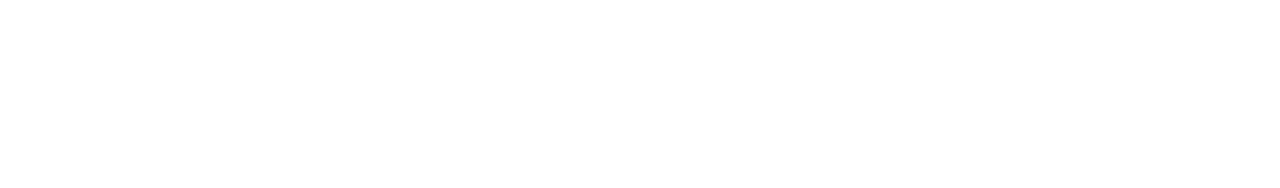
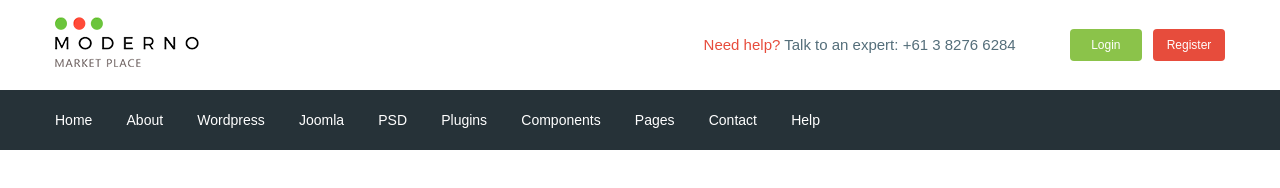
Before and after one commit to AndreiTrubinov/ModernoMarketplace, a website: page app/index.html in a window 1280 px wide. Drawn offline with nearby package versions, Linux system fonts and the light colour scheme; files that its build step writes are made by us from their sources.

Commit message:
header added

```diff
--- a/app/index.html
+++ b/app/index.html
@@ -1,20 +1,56 @@
 <!DOCTYPE html>
 <html lang="en">
+
 <head>
     <meta charset="UTF-8">
     <meta name="viewport" content="width=device-width, initial-scale=1.0">
     <title>Document</title>
+    <link href="https://fonts.googleapis.com/css2?family=Roboto:wght@500;700&display=swap" rel="stylesheet">
     <link rel="stylesheet" href="css/libs.min.css">
     <link rel="stylesheet" href="css/style.min.css">
 </head>
+
 <body>
-    <header>
-
+    <header class="header">
+        <div class="header__top">
+            <div class="container">
+                <div class="header__top-inner">
+                    <div class="header__logo">
+                        <a href="#">
+                            <img src="images/logo.png" alt="">
+                        </a>
+                    </div>
+                    <div class="header__text">
+                        <a href="#"><span>Need help?</span></a>
+                        Talk to an expert: <a class="header__phone" href="tel:61383766284">+61 3 8276 6284</a>
+                    </div>
+                    <div class="header__box">
+                        <a href="#" class="basket"></a>
+                        <a href="#" class="header__btn header__btn-login">Login</a>
+                        <a href="" class="header__btn header__btn-register">Register</a>
+                    </div>
+                </div>
+            </div>
+        </div>
+        <div class="header__menu">
+            <div class="container">
+                <nav class="menu">
+                    <ul class="menu__list">
+                        <li><a href="#">Home</a></li>
+                        <li><a href="#">About</a></li>
+                        <li><a href="#">Wordpress</a></li>
+                        <li><a href="#">Joomla</a></li>
+                        <li><a href="#">PSD</a></li>
+                        <li><a href="#">Plugins</a></li>
+                        <li><a href="#">Components</a></li>
+                        <li><a href="#">Pages</a></li>
+                        <li><a href="#">Contact</a></li>
+                        <li><a href="#">Help</a></li>
+                    </ul>
+                </nav>
+            </div>
+        </div>
     </header>
-
-
-
-
 
 
 
@@ -30,4 +66,5 @@
     <script src="js/libs.min.js"></script>
     <script src="js/main.min.js"></script>
 </body>
+
 </html>
--- /dev/null
+++ b/app/scss/_fonts.scss
@@ -0,0 +1,6 @@
+@font-face {
+    font-family: "Roboto-Regular", sans-serif;
+    src: url("../fonts/Roboto-Regular.woff2") format("woff2"),
+           url("../fonts/Roboto-Regular.woff") format("woff");
+           font-weight: 400;
+   }
--- /dev/null
+++ b/app/scss/_global.scss
@@ -0,0 +1,31 @@
+html{
+    box-sizing: border-box;
+}
+*,
+*::after,
+*::before{
+    box-sizing: inherit;
+}
+a{
+    display: inline-block;
+    text-decoration: none;
+    color: $text;
+}
+ul,
+li{
+    margin: 0;
+    padding: 0;
+    list-style: none;
+}
+body{
+    font-family: "Roboto-Regular", sans-serif;
+    font-size: 15px;
+    line-height: 24px;
+    color: $text;
+    font-weight: 400;
+}
+.container{
+    margin: 0 auto;
+    padding: 0 15px;
+    max-width: 1200px;
+}
--- /dev/null
+++ b/app/scss/_vars.scss
@@ -0,0 +1,4 @@
+$text: #546e7a;
+$red: #e74c3c;
+$green: #8bc34a;
+$bg: #263238;
--- a/app/scss/style.scss
+++ b/app/scss/style.scss
@@ -1,10 +1,60 @@
-html{
-    box-sizing: border-box;
+@import 'vars';
+@import 'global';
+@import 'fonts';
+
+.header__top-inner {
+    display        : flex;
+    justify-content: space-between;
+    align-items    : center;
+    height         : 90px;
 }
-body{
-    font-style: italic;
+
+.header__text {
+    margin-left : auto;
+    margin-right: 50px;
+
+    span {
+        color: $red;
+    }
 }
-header{
-    text-align: center;
-    margin: 0 auto;
+
+.header__btn {
+    padding      : 4px;
+    width        : 72px;
+    border-radius: 4px;
+    color        : #fff;
+    text-align   : center;
+    font-size    : 12px;
 }
+
+.header__btn-register {
+    background-color: $red;
+    margin-left     : 7px;
+}
+
+.header__btn-login {
+    background-color: $green;
+}
+
+.header__menu {
+    background-color: $bg;
+}
+
+.menu {
+    display    : flex;
+    align-items: center;
+    height     : 60px;
+}
+
+.menu__list {
+    li {
+        display: inline-block;
+        & + li {
+            margin-left: 30px;
+        }
+    }
+    a {
+        font-size: 14px;
+        color: #fff;
+    }
+}
```
Also changed, not shown: gulpfile.js (+8 -3 lines), app/fonts/Roboto-Bold.ttf (added), app/fonts/Roboto-Medium.ttf (added), app/fonts/Roboto-Regular.woff (added), app/fonts/Roboto-Regular.woff2 (added), app/images/logo.png (added).
